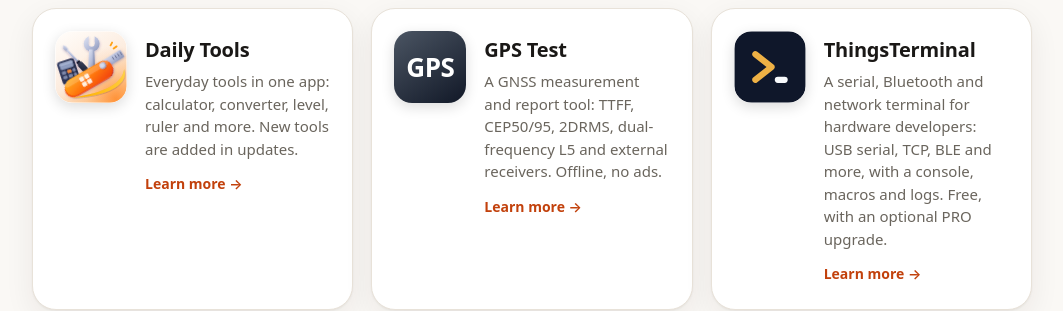
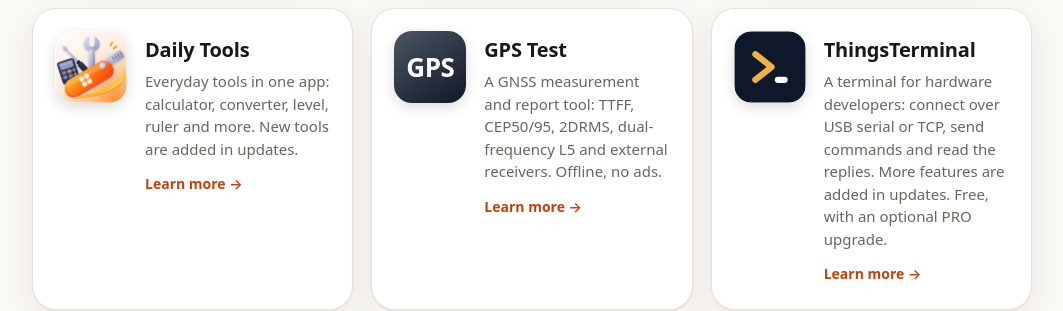
Before and after one commit to SynapeON/synapeon.github.io, a plain HTML site: page mobile/index.html in a window 1280 px wide. Shown: the part 441-752 px from the top of the page, without its empty margins (108-1171 px from the left). Drawn offline with Linux system fonts and the light colour scheme.

Commit message:
Revise ThingsTerminal app description in index.html
Updated the description of the ThingsTerminal app to clarify its features.

```diff
--- a/mobile/index.html
+++ b/mobile/index.html
@@ -14,7 +14,7 @@
 <div class="apps">
 <a class="app" href="/mobile/daily-tools/"><img src="/assets/daily-tools.svg" alt="" width="72" height="72"><div><h3>Daily Tools</h3><p>Everyday tools in one app: calculator, converter, level, ruler and more. New tools are added in updates.</p><span class="go">Learn more →</span></div></a>
 <a class="app" href="/mobile/gps-test/"><div class="tile" aria-hidden="true">GPS</div><div><h3>GPS Test</h3><p>A GNSS measurement and report tool: TTFF, CEP50/95, 2DRMS, dual-frequency L5 and external receivers. Offline, no ads.</p><span class="go">Learn more →</span></div></a>
-<a class="app" href="/mobile/things-terminal/"><img src="/assets/things-terminal.svg" alt="" width="72" height="72"><div><h3>ThingsTerminal</h3><p>A serial, Bluetooth and network terminal for hardware developers: USB serial, TCP, BLE and more, with a console, macros and logs. Free, with an optional PRO upgrade.</p><span class="go">Learn more →</span></div></a>
+<a class="app" href="/mobile/things-terminal/"><img src="/assets/things-terminal.svg" alt="" width="72" height="72"><div><h3>ThingsTerminal</h3><p>A terminal for hardware developers: connect over USB serial or TCP, send commands and read the replies. More features are added in updates. Free, with an optional PRO upgrade.</p><span class="go">Learn more →</span></div></a>
 <a class="app" href="/mobile/things-client/"><img src="/assets/things-client.png" alt="" width="72" height="72"><div><h3>Things Client</h3><p>A universal IoT dashboard: connect to MQTT brokers, build dashboards with 60+ panels, get alarms and keep watching in the background. Free, with an optional Pro upgrade.</p><span class="go">Learn more →</span></div></a>
 </div></section>
 <footer class="foot"><span>© SynapeON</span><a href="mailto:support.synapeon@gmail.com">support.synapeon@gmail.com</a></footer>
```
